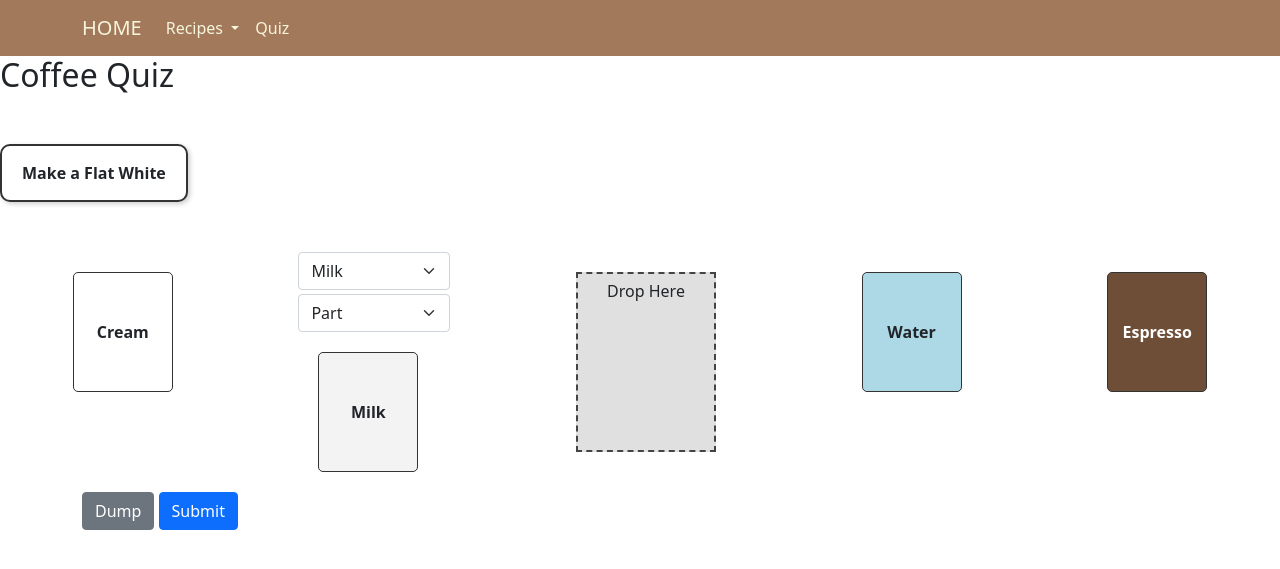
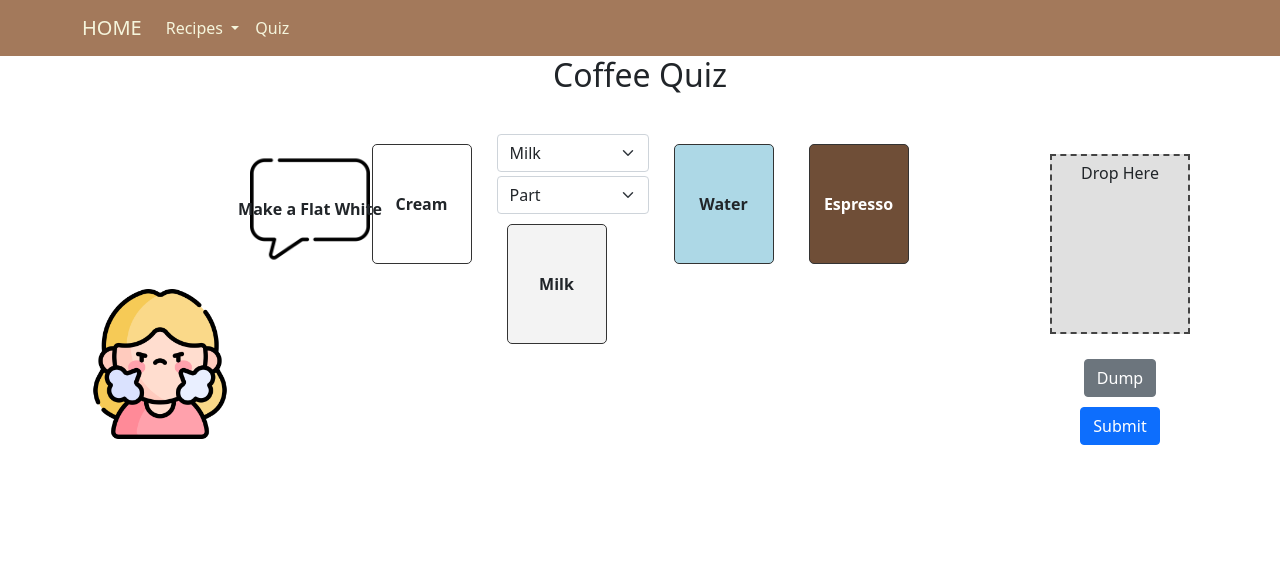
Before and after one commit to kripha/coffee-tutorial, a Flask app: page /quiz_item in a window 1280 px wide. Shown: the top 569 px of the page. Run offline with Flask 3, Linux system fonts and the light colour scheme; some libraries are stand-ins or nearby versions.

Commit message:
changed the layout of the quiz page to more closely match the prototype

```diff
--- a/templates/quiz_item.html
+++ b/templates/quiz_item.html
@@ -2,17 +2,58 @@
 {% block content %}
 
 <style>
-  .quiz_container {
+  .quiz_layout {
+    display: flex;
+    width: 100%;
+    margin-top: 30px;
+  }
+
+  .left-col, .center-col, .right-col {
+    padding: 10px;
+  }
+
+  .left-col {
+    width: 25%;
+    text-align: center;
+  }
+
+  .center-col {
+    width: 50%;
     display: flex;
     flex-wrap: wrap;
-    justify-content: space-around;
-    margin-top: 50px;
+    justify-content: center;
+    align-items: flex-start;
+    gap: 15px;
+  }
+
+  .right-col {
+    width: 25%;
+    display: flex;
+    flex-direction: column;
+    align-items: center;
+  }
+
+  .speech-bubble {
+    position: relative;
+    background-image: url("{{ url_for('static', filename='images/speech_bubble.png') }}");
+    background-size: contain;
+    background-repeat: no-repeat;
+    background-position: center;
+    width: 600px;
+    height: 120px;
+    display: flex;
+    align-items: center;
+    justify-content: center;
+    font-weight: bold;
+    text-align: center;
+    padding: 20px;
+    margin-top: 15px;
   }
 
   .cup {
     width: 100px;
     height: 120px;
-    margin: 20px;
+    margin: 10px;
     text-align: center;
     border: 1px solid #333;
     border-radius: 5px;
@@ -38,27 +79,24 @@
     padding: 5px;
     text-align: center;
   }
+
+  .btn {
+    margin: 5px;
+  }
 </style>
 
-<h2 id="quiz-title">Coffee Quiz</h2>
+<h2 id="quiz-title" style="text-align: center;">Coffee Quiz</h2>
 
-<div class="quiz_container" style="justify-content: left;">
-    <div id="speech-bubble" style="
-      background: #fff;
-      border: 2px solid #333;
-      border-radius: 10px;
-      padding: 15px 20px;
-      max-width: 300px;
-      font-weight: bold;
-      text-align: center;
-      position: relative;
-      box-shadow: 2px 2px 5px rgba(0,0,0,0.2);
-    ">
-      Make a drink!
-    </div>
+<div class="quiz_layout">
+
+  <!-- Left Column: Character + Speech -->
+  <div class="left-col">
+    <div class="speech-bubble" id="speech-bubble">Make a drink!</div>
+    <img id="character-img" src="{{ url_for('static', filename='images/characters/narrator.png') }}" alt="customer" style="width: 150px; margin-top: 20px;">
   </div>
 
-<div class="quiz_container">
+  <!-- Center Column: Ingredients -->
+  <div class="center-col">
     <div class="cup cream draggable" data-ingredient="Cream">Cream</div>
 
     <div id="milk-cup-container">
@@ -76,22 +114,33 @@
       <div class="cup milk draggable" data-ingredient="Milk" id="milk-cup">Milk</div>
     </div>
 
+    <div class="cup water draggable" data-ingredient="Water">Water</div>
+    <div class="cup espresso draggable" data-ingredient="Espresso">Espresso</div>
+  </div>
+
+  <!-- Right Column: Main cup + buttons -->
+  <div class="right-col">
     <div class="main-cup droppable" id="main-cup">
       <p>Drop Here</p>
     </div>
-
-  <div class="cup water draggable" data-ingredient="Water">Water</div>
-  <div class="cup espresso draggable" data-ingredient="Espresso">Espresso</div>
-
-  <div class="container" style="justify-content: center; gap: 20px;">
     <button id="dump-button" class="btn btn-secondary">Dump</button>
     <button id="submit-button" class="btn btn-primary">Submit</button>
   </div>
+
 </div>
 
 <script>
   window.quizData = {{ all_drinks | tojson }};
+
+  // Randomly pick a character
+  const characters = [
+    "happy_man.png", "happy_woman.png", "mad_man.png", "mad_woman.png",
+    "narrator.png", "neutral_man.png", "neutral_woman.png"
+  ];
+  const randomChar = characters[Math.floor(Math.random() * characters.length)];
+  document.getElementById("character-img").src = "/static/images/characters/" + randomChar;
 </script>
+
 <script src="{{ url_for('static', filename='quiz_item.js') }}"></script>
 
 {% endblock %}
```
Lines whose indentation alone changed are shown as unchanged.
